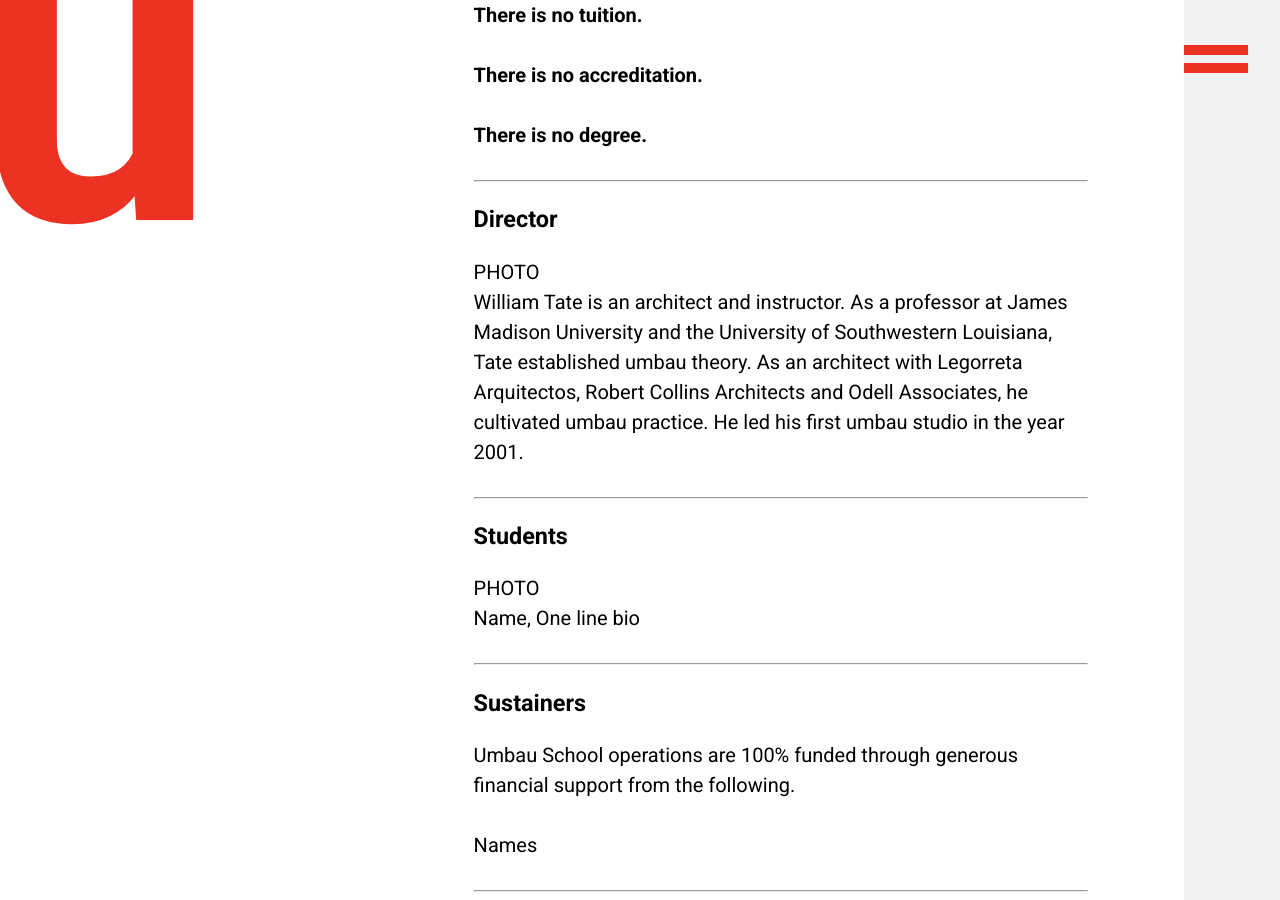
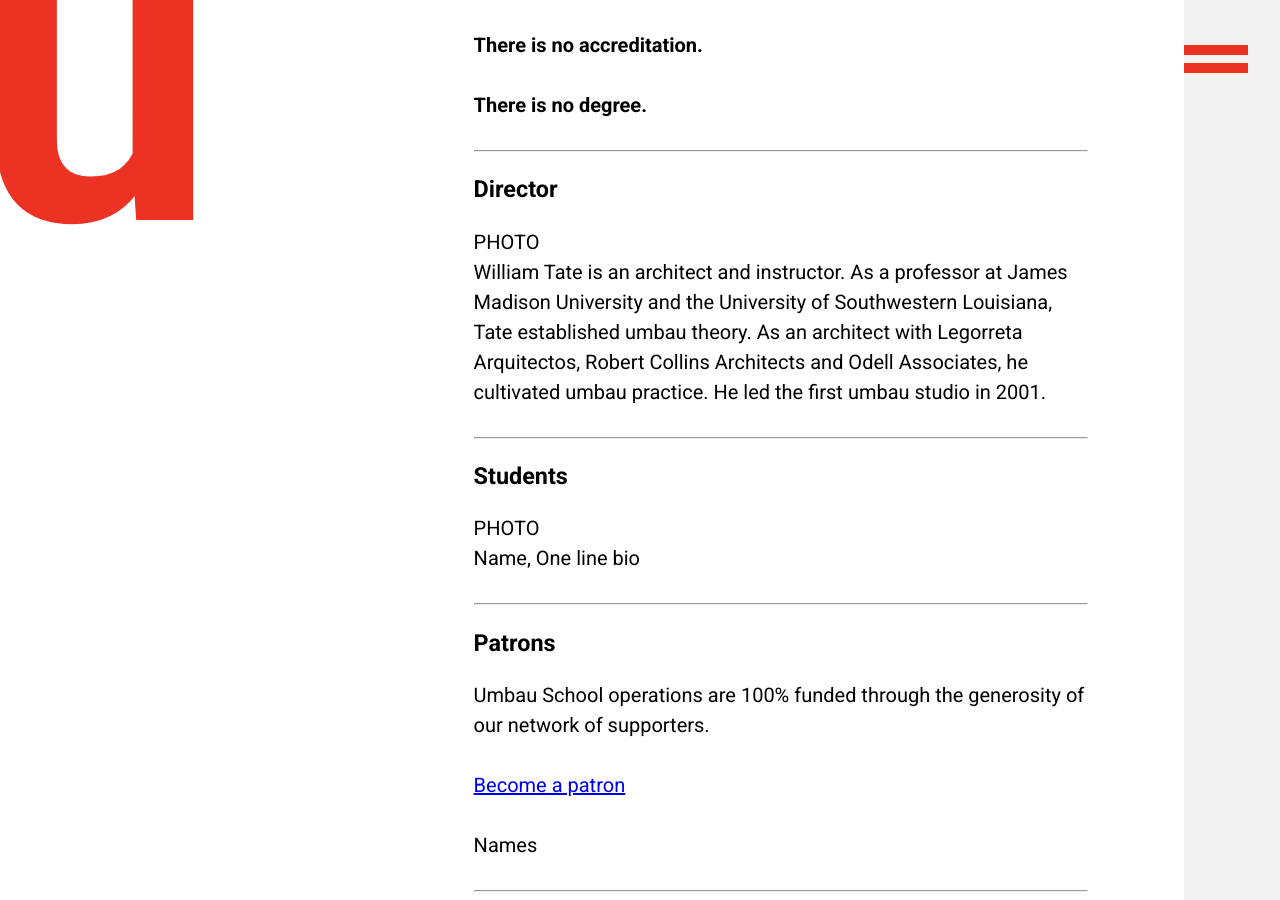
Before and after one commit to umbauschool/umbauschool.github.io, a Jekyll site: the page built from index.md, in a window 1280 px wide and 900 px high, scrolled down 3621 px. Built offline with Jekyll 4.4.1, drawn with Linux system fonts in a browser that asks for light colours; some of the changed text lies outside the part shown.

Commit message:
Update index.md

```diff
--- a/index.md
+++ b/index.md
@@ -72,7 +72,7 @@
 
 ### Director
 PHOTO
-William Tate is an architect and instructor. As a professor at James Madison University and the University of Southwestern Louisiana, Tate established umbau theory. As an architect with Legorreta Arquitectos, Robert Collins Architects and Odell Associates, he cultivated umbau practice. He led his first umbau studio in the year 2001.
+William Tate is an architect and instructor. As a professor at James Madison University and the University of Southwestern Louisiana, Tate established umbau theory. As an architect with Legorreta Arquitectos, Robert Collins Architects and Odell Associates, he cultivated umbau practice. He led the first umbau studio in 2001.
 
 ***
 
@@ -82,26 +82,13 @@
 
 ***
 
-### Sustainers
-Umbau School operations are 100% funded through generous financial support from the following.
+### Patrons
+Umbau School operations are 100% funded through the generosity of our network of supporters.
 
-Names
-
-***
-
-### Patrons
-Umbau School students receive cost-free courses and workshops thanks to our network of devoted patrons.
 [Become a patron](#)
 
 Names
 
 ***
 
-### Donors
-Umbau School students receive cost-free courses and workshops thanks to our network of devoted patrons.
-
-Names
-
-***
-
 # Contact
```
Also changed, not shown: other parts of index.md (+1 -1 lines).
